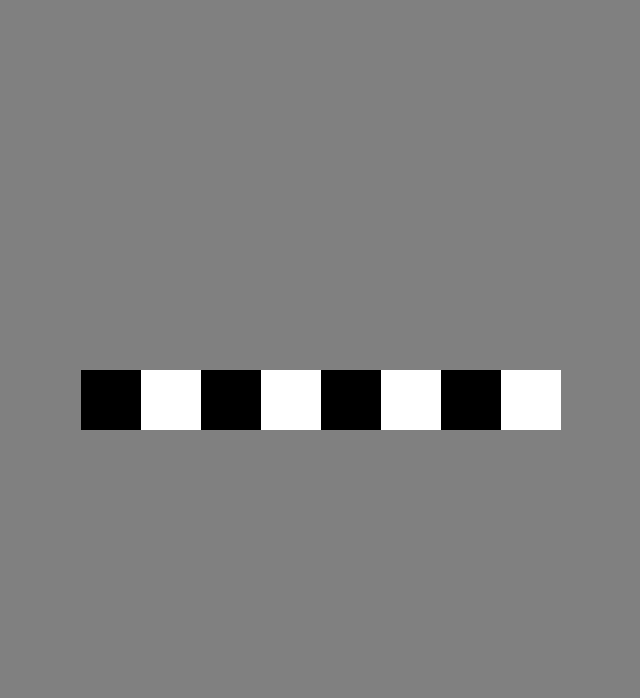
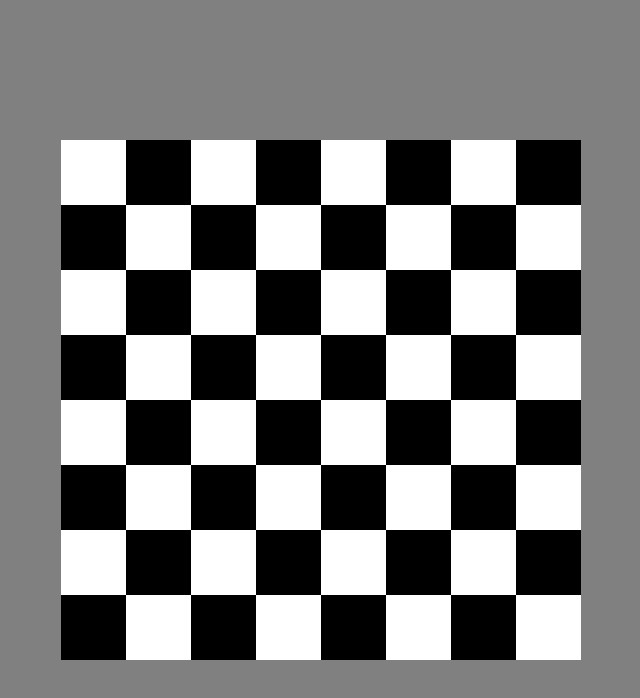
Before and after one commit to joaopedroalb/challenges-study, a Next.js app: page /challenger-1 in a window 1280 px wide. Shown: the top 698 px of the page, without its empty margins (319-959 px from the left). Built offline with nearby package versions, Linux system fonts and the light colour scheme.

Commit message:
Finished chess challenge

```diff
--- a/components/challenge-1/square/index.module.css
+++ b/components/challenge-1/square/index.module.css
@@ -1,4 +1,4 @@
 .container{
-    min-width: 60px;
-    height: 60px;
+    min-width: 65px;
+    height: 65px;
 }
--- a/pages/challenger-1.tsx
+++ b/pages/challenger-1.tsx
@@ -1,24 +1,27 @@
-import { useState } from 'react'
 import Row from '../components/challenge-1/row';
-import Square from '../components/challenge-1/square'
 
 import styles from '../styles/challengeone.module.css'
 
+export default function challengerOne(){
+    let isWhite = true;
 
-export default function challengerOne(){
-    let isWhite = false;
-    function populateTable(){
-
-    }
     function getIsWhite(){
         isWhite = !isWhite;
         return isWhite;
     }
+
+    function populateTable(){
+        const listRow = []
+        for(let i = 0; i<=7; i++){
+            listRow.push(<Row value={getIsWhite()} />)
+        }
+        return listRow;
+    }
+
     return (
         <div className={styles.container}>
             <div className={styles.board}>
-                <Row value={getIsWhite()} />
-
+                {populateTable()}
             </div>
         </div>
     )
```
